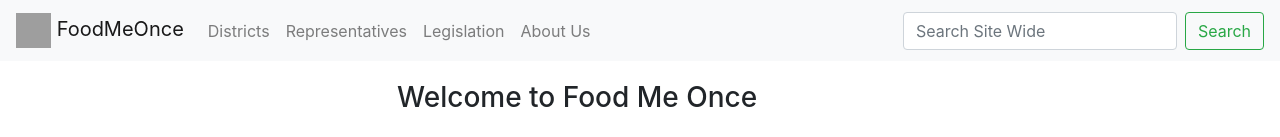
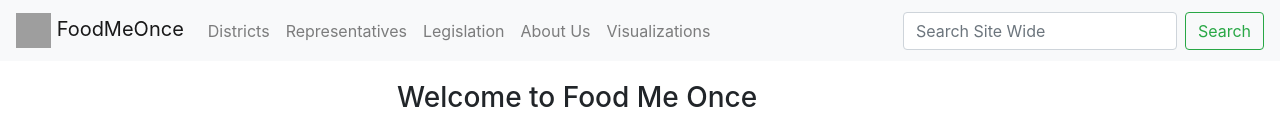
Before and after one commit to nithinp300/FoodMeOnce, a React (Create React App) app in the folder frontend/: page / in a window 1280 px wide. Shown: the top 137 px of the page. Built offline with nearby package versions, Linux system fonts and the light colour scheme; grey boxes are pictures that could not be loaded.

Commit message:
added Vis page

```diff
--- a/frontend/src/components/App.js
+++ b/frontend/src/components/App.js
@@ -5,6 +5,7 @@ import Representatives from "./Representatives";
 import Legislation from "./Legislations";
 import SplashPage from "./SplashPage";
 import AboutUs from "./AboutUs";
+import Visualizations from "./Visualizations"
 import DistrictInstance from "./InstancePages/DistrictInstance";
 import RepresentativeInstance from "./InstancePages/RepresentativeInstance";
 import LegislationInstance from "./InstancePages/LegislationInstance";
@@ -54,6 +55,7 @@ class App extends Component {
               <Nav.Link href="/Representatives">Representatives</Nav.Link>
               <Nav.Link href="/Legislations">Legislation</Nav.Link>
               <Nav.Link href="/About Us">About Us</Nav.Link>
+              <Nav.Link href="/Visualizations">Visualizations</Nav.Link>
             </Nav>
             <form
               className="form-inline my-2 my-lg-0"
@@ -97,6 +99,7 @@ class App extends Component {
             <Route path="/Legislations" component={Legislation} />
             <Route path="/search" component={SearchPage} />
             <Route path="/About Us" component={AboutUs} />
+            <Route path="/Visualizations" component={Visualizations}/>
             <Route path="/error" component={ErrorPage} />
             <Redirect to="/error" />
           </Switch>
```
Also changed, not shown: 1 other file (tests, documents, lock files or other folders).
